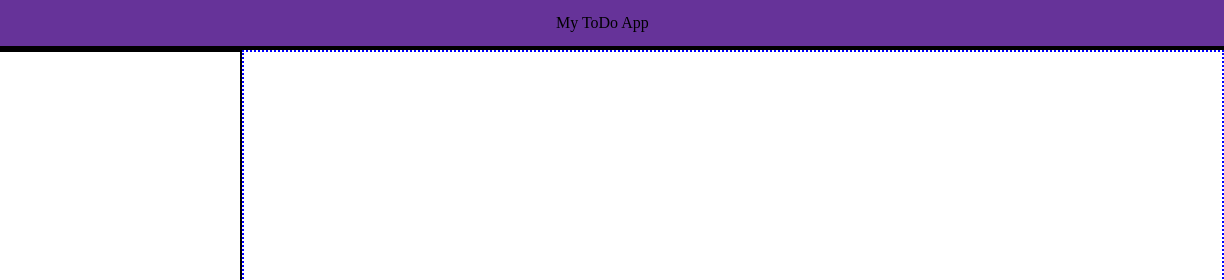
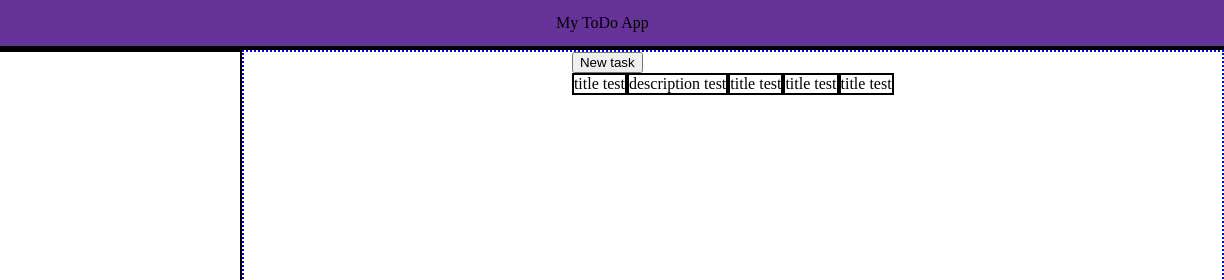
Before and after one commit to aaadev32/To-Do-List, a website built with webpack: page dist/index.html in a window 1280 px wide. Both pictures are taken after a click on the element "Tasks". Shown: the top 280 px of the page, 56-1280 px from the left. Built offline with nearby package versions, Linux system fonts and the light colour scheme.

Commit message:
task list populates with taskArray and clears content properly, new task button brings up task form properly but the form does not function.

```diff
--- a/src/index.js
+++ b/src/index.js
@@ -1,7 +1,36 @@
 import './style.css';
 import home from './icons/menu.svg';
 
-let taskArray = [];
+
+const arraysAndObjects = (() => {
+    let testObj = {
+        title: 'title test',
+        description: 'description test',
+        priority: 'priority test',
+        notes: 'notes test',
+        dueDate: 'due date test',
+    }
+    let taskArray = [testObj];
+
+    class task {
+
+        constructor(title, description, priority, notes, due) {
+
+            let taskTitle = this.title;
+            let taskDescription = this.description;
+            let taskPriority = this.priority;
+            let taskNotes = this.notes;
+            let taskDue = this.due;
+
+
+        }
+
+    }
+
+
+    return { taskArray, task };
+})();
+
 
 const domMods = (() => {
     const contentDiv = document.getElementById('content');
@@ -12,14 +41,24 @@ const domMods = (() => {
         }
     }
 
-    function clearContent(){
-        while(contentDiv.childNodes.length > 2){
+    function clearContent() {
+
+        document.getElementById('task-form').style.display = 'none';
+        while (contentDiv.childNodes.length > 2) {
             contentDiv.removeChild(contentDiv.lastChild);
         }
     }
 
     const createElementAppend = (element, ID, parent) => {
         let temp = document.createElement(element);
+        temp.id = ID;
+        document.getElementById(parent).appendChild(temp);
+        console.log(temp);
+    }
+
+    const createIdClassElementAppend = (element, ID, parent, classN) => {
+        let temp = document.createElement(element);
+        temp.className = classN;
         temp.id = ID;
         document.getElementById(parent).appendChild(temp);
         console.log(temp);
@@ -32,67 +71,62 @@ const domMods = (() => {
         document.getElementById(parent).appendChild(imgElement);
     }
 
-    /*
-    const taskForm = () => {
-        const contentDiv = document.getElementById('content');
+    //this is what should display when the tasks tab is selected
 
-        removeChildren(contentDiv);
 
-        //add labels for these inputs 6/28/22
-        createElementAppend('form', 'task-form', 'content');
-        createElementAppend('input', 'title', 'task-form');
-        createElementAppend('input', 'description', 'task-form');
-        createElementAppend('input', 'due-date', 'task-form');
-        createElementAppend('input', 'priority', 'task-form');
-        createElementAppend('input', 'notes', 'task-form');
+    return { createElementAppend, createIdClassElementAppend, ImgAppend, removeChildren, clearContent };
+})();
 
-        const title = document.getElementById('title');
-        const description = document.getElementById('description');
-        const dueDate = document.getElementById('due-date');
-        const priority = document.getElementById('priority');
-        const notes = document.getElementById('notes');
+const taskList = () => {
 
-        title.textContent = 'test';
-        description.textContent = 'test';
-        dueDate.textContent = 'test';
-        priority.textContent = 'test';
-        notes.textContent = 'test';
+    domMods.clearContent();
 
-        //get this to display before doing anymore work
+    domMods.createElementAppend('div', 'task-list', 'content');
+    domMods.createElementAppend('div', 'task-list', 'content');
+    domMods.createElementAppend('button', 'new-task-button', 'task-list');
+
+    for (let i = 0; i < arraysAndObjects.taskArray.length; i++) {
+        //append the array objects and the associated values to these newly created elements
+
+        domMods.createIdClassElementAppend('div', `task-${i}`, 'task-list', 'task-list-items');
+
+        domMods.createIdClassElementAppend('div', `title-container-${i}`, `task-${i}`, 'title-list-div');
+        document.getElementById(`title-container-${i}`).textContent = arraysAndObjects.taskArray[i].title;
+
+        domMods.createIdClassElementAppend('div', `description-container-${i}`, `task-${i}`, 'description-list-div')
+        document.getElementById(`description-container-${i}`).textContent = arraysAndObjects.taskArray[i].description;
+
+        domMods.createIdClassElementAppend('div', `priority-container-${i}`, `task-${i}`, 'priority-list-div')
+        document.getElementById(`priority-container-${i}`).textContent = arraysAndObjects.taskArray[i].title;
+
+        domMods.createIdClassElementAppend('div', `due-date-container-${i}`, `task-${i}`, 'due-date-list-div')
+        document.getElementById(`due-date-container-${i}`).textContent = arraysAndObjects.taskArray[i].title;
+
+        domMods.createIdClassElementAppend('div', `notes-container-${i}`, `task-${i}`, 'notes-list-div')
+        document.getElementById(`notes-container-${i}`).textContent = arraysAndObjects.taskArray[i].title;
 
     }
 
-    */
 
-    //this is what should display when the tasks tab is selected
-    const taskList = () => {
 
-        clearContent();
+    document.getElementById('new-task-button').onclick = function () {
+        domMods.clearContent();
 
-        createElementAppend('div', 'task-list', 'content');
-        createElementAppend('div', 'task-list', 'task-list');
+        document.getElementById('task-form').style.display = 'flex';
+    }
+
+    document.getElementById('form-submit-button').onclick = function () {
+        let temp = new arraysAndObjects.task(formTitle, formDescription, formPriority, formNotes, formDue);
+        arraysAndObjects.taskArray.push(temp);
+    }
 
 
 
-    }
-    return { createElementAppend, ImgAppend, removeChildren, taskList };
-})();
+    document.getElementById('new-task-button').textContent = 'New task';
+
+}
 
 
-
-class task {
-    constructor(title, description, targetDate, priority, notes) {
-        taskTitle = this.title;
-        taskDescription = this.description;
-        taskTargetDate = this.targetDate;
-        taskPriority = this.priority;
-        taskNotes = this.notes
-    }
-
-
-    //have the submitted task form send its inputs here to populate the new task object
-
-}
 
 const header = () => {
     document.getElementById('header').style.gridArea = 'hd';
@@ -117,23 +151,20 @@ const sidebar = () => {
     const sidebarTasks = document.getElementById('tasks');
     const sidebarProject = document.getElementById('project');
 
+
+
     sidebarTasks.onclick = function () {
-        domMods.taskList();
+        domMods.clearContent();
+        taskList();
     }
 
-    /*if (document.getElementById('task-form').style.display === 'flex') {
-        document.getElementById('task-form').style.display = 'none';
-    } else {
-        document.getElementById('task-form').style.display = 'flex';
-    }*/
-
-    document.getElementById('home').textContent = 'Home'
+    document.getElementById('home').textContent = 'Home';
     document.getElementById('tasks').textContent = 'Tasks';
     document.getElementById('project').textContent = 'Projects';
 }
 
 const content = () => {
-
+    //make this display the date and time on page open and home button click
 }
 
 const footer = () => {
@@ -142,4 +173,4 @@ const footer = () => {
 }
 header(), sidebar(), content(), footer();
 
-//TODO 6/29/22 work on task list so that when it is selected show tasks and button to create new task
+//TODO 6/30/22 line 69
--- a/src/style.css
+++ b/src/style.css
@@ -1,7 +1,8 @@
-html{
+html {
     height: 100%;
     overflow: auto;
 }
+
 body {
     margin: 0;
     display: flex;
@@ -17,7 +18,7 @@ body {
     width: 100%;
     height: 50px;
     top: 0;
-    border-bottom:4px solid black;
+    border-bottom: 4px solid black;
 }
 
 #menu-icon {
@@ -27,7 +28,7 @@ body {
     margin: 6px;
 }
 
-#menu-icon :hover{
+#menu-icon :hover {
     background-color: grey;
 }
 
@@ -35,12 +36,12 @@ body {
     margin: auto;
 }
 
-#sidebar-content-container{
+#sidebar-content-container {
     display: flex;
     height: 100%;
 }
 
-#sidebar{
+#sidebar {
     display: flex;
     flex-direction: column;
     width: 30%;
@@ -49,7 +50,7 @@ body {
     border: 2px solid black;
 }
 
-#content{
+#content {
     display: flex;
     justify-content: center;
     border: 2px dotted blue;
@@ -58,7 +59,7 @@ body {
 
 }
 
-#task-form{
+#task-form {
 
     display: none;
     flex-direction: column;
@@ -66,16 +67,29 @@ body {
     width: 75%;
 }
 
+.task-list-items {
+    display: flex;
+}
+
+.task-list-items > * {
+    border: 2px solid black;
+}
+
 .form-inputs {
     display: flex;
     flex-direction: column;
 }
 
-#form-dates{
+#form-dates {
     display: flex;
     justify-content: space-around;
     margin: 23px;
 }
+
+#date-input {
+    margin: 23px 0;
+}
+
 #footer {
     border: 2px dashed burlywood;
     width: 100%;
```
Also changed, not shown: dist/index.html, dist/main.js.
